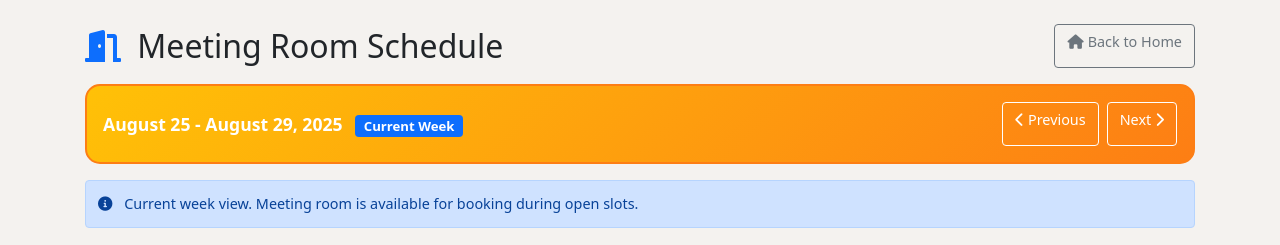
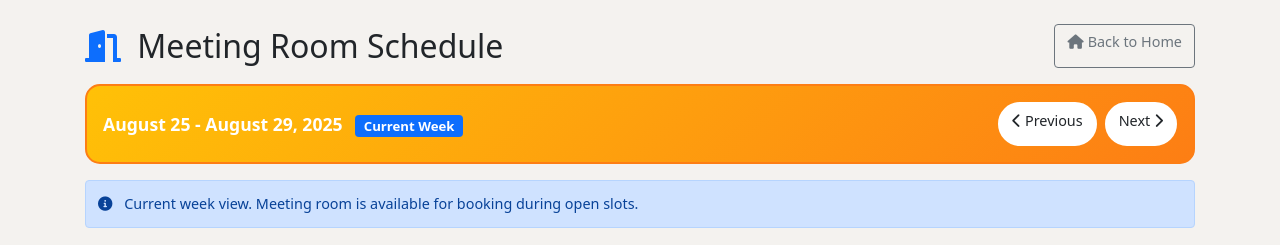
Before and after one commit to ChipulumutsoPhiri/Equip-Room-Booking, a Flask app: page /room in a window 1280 px wide. Shown: the part 61-306 px from the top of the page. Run offline with Flask 3, Linux system fonts and the light colour scheme; data that the repository does not hold is empty.

Commit message:
Update room_index.html

```diff
--- a/templates/room_index.html
+++ b/templates/room_index.html
@@ -177,13 +177,18 @@
 }
 
 .week-navigation .btn-outline-primary {
-    border-color: white;
-    color: white;
+    border-radius: 25px;
+    font-weight: 500;
+    border: 2px solid #fff;
+    color: #212529 !important;
+    background: #fff !important;
+    transition: background 0.2s, color 0.2s;
 }
 
 .week-navigation .btn-outline-primary:hover {
-    background-color: white;
-    color: #007bff;
+    background: #007bff !important;
+    color: #fff !important;
+    border-color: #007bff !important;
 }
 
 .current-week {
```
